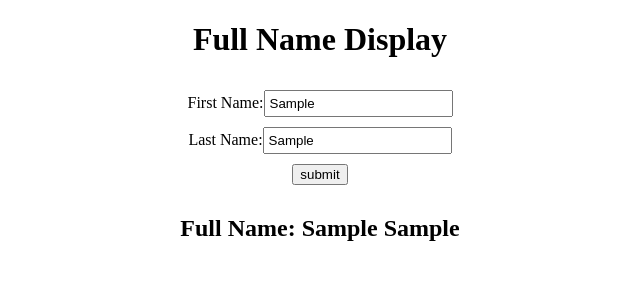
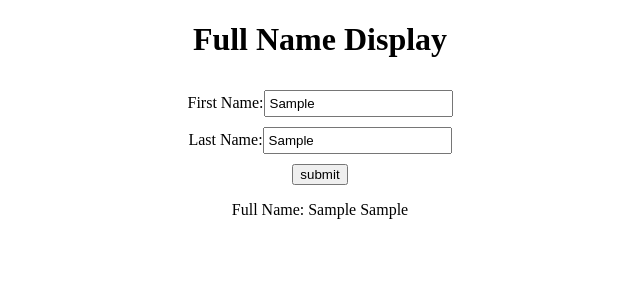
Before and after one commit to DeepakTayde/xdisplayname, a React (Create React App) app: page / in a window 1280 px wide. Both pictures are taken after typing "Sample", "Sample" into the empty fields and a click on the button "submit". Shown: the top 300 px of the page, without its empty margins (320-960 px from the left). Built offline with nearby package versions, Linux system fonts and the light colour scheme.

Commit message:
fixing code to display name with required field

```diff
--- a/src/DisplayNameForm.jsx
+++ b/src/DisplayNameForm.jsx
@@ -1,18 +1,21 @@
 import { useState } from "react";
 
 const DisplayNameForm = () => {
-  const [formData, setFormData] = useState(
-    {
-      firstName: "",
-      lastName: "",
-    fullName:"",
-    }
-  );
+  const [firstName, setFirstName] = useState("");
+  const [lastName, setLastName] = useState("");
 
-
+  const [fullName, setFullName] = useState("");
 
   return (
-    <>
+    <div
+      style={{
+        display: "flex",
+        flexDirection: "column",
+        justifyContent: "center",
+        alignItems: "center",
+        textAlign: "left",
+      }}
+    >
       <form
         style={{
           display: "flex",
@@ -25,12 +28,9 @@ const DisplayNameForm = () => {
         }}
         onSubmit={(e) => {
           e.preventDefault();
-          setFormData(
-            {
-              ...formData,
-              fullName: `${formData.firstName} ${formData.lastName}`,
-            }
-          )
+          if(firstName && lastName) {
+            setFullName(`${firstName} ${lastName}`);
+          }
         }}
       >
         <h1>Full Name Display</h1>
@@ -40,16 +40,10 @@ const DisplayNameForm = () => {
           <input
             type="text"
             name="firstName"
-            value={formData.firstName}
+            value={firstName}
             style={{ padding: "4px" }}
             required
-            onChange={(e) => {
-              setFormData({
-                ...formData,
-                firstName: e.target.value,
-              })
-            }}
-
+            onChange={(e) => setFirstName(e.target.value)}
           />
         </label>
 
@@ -58,26 +52,19 @@ const DisplayNameForm = () => {
           <input
             type="text"
             name="lastName"
-            value={formData.lastName}
+            value={lastName}
             style={{ padding: "4px" }}
             required
-            onChange={(e) => {
-              setFormData({
-                ...formData,
-                lastName: e.target.value,
-              })
-            }}
-
+            onChange={(e) => setLastName(e.target.value)}
           />
         </label>
 
         <button type="submit">submit</button>
+      </form>
 
-        {formData.fullName && (
-          <h2>{`Full Name: ${formData.fullName}`}</h2>
-        )}
-      </form>
-    </>
+        {fullName && <p style={{ textAlign: "center", fontFamily: "times new roman" }}>{`Full Name: ${fullName}`}</p>}
+
+    </div>
   );
 };
 
```
